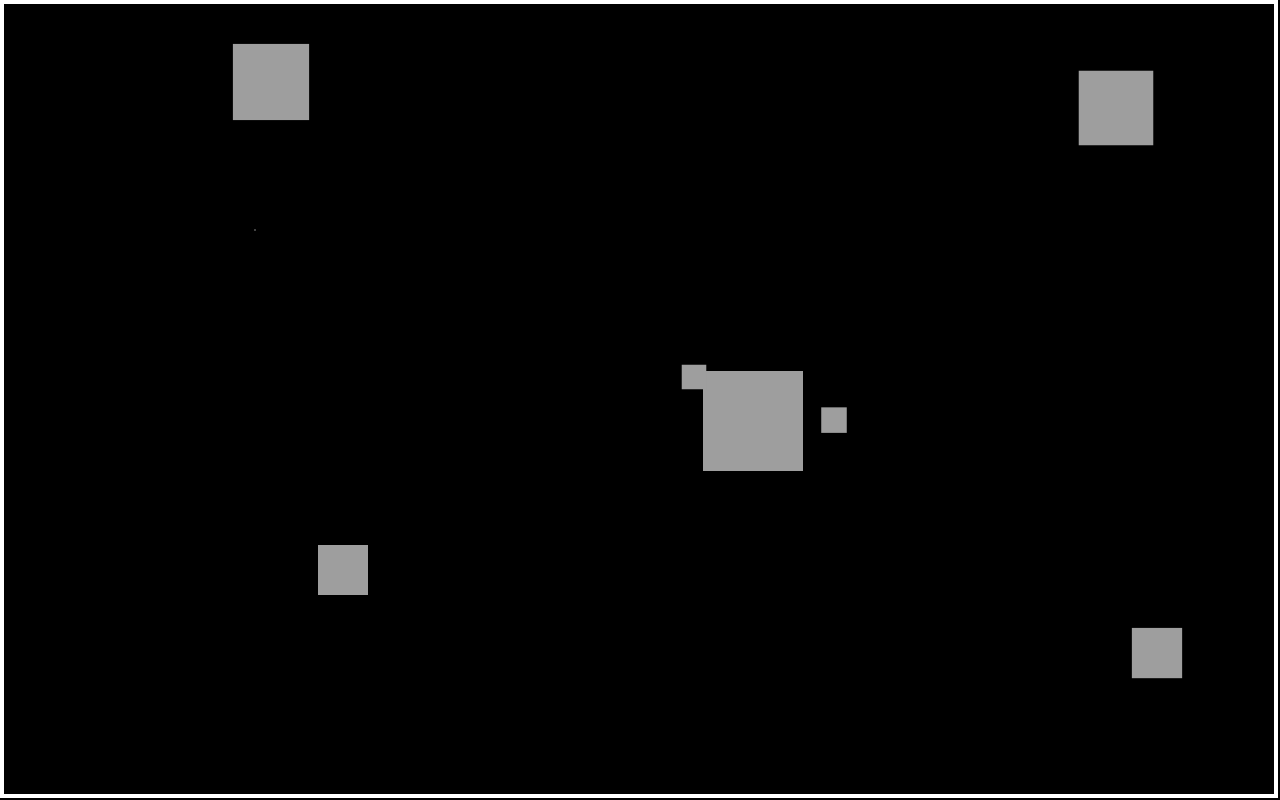
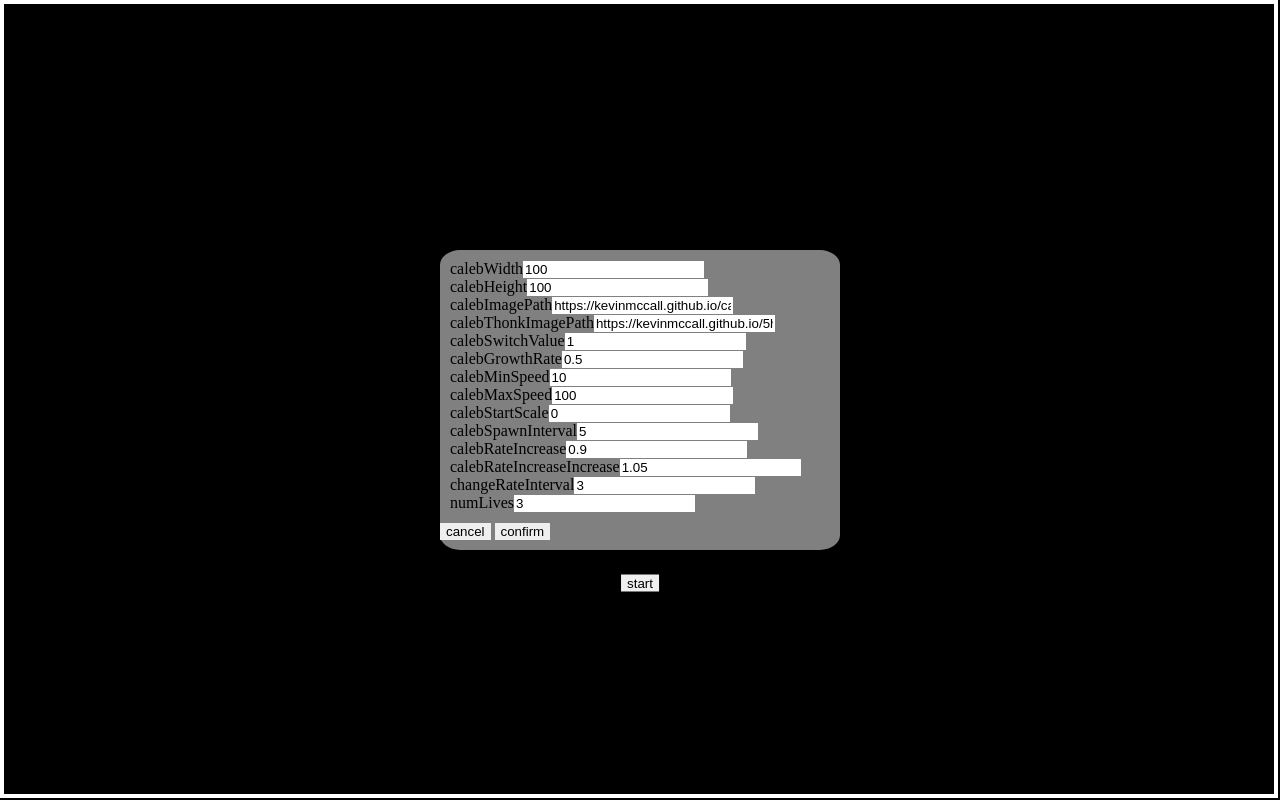
Before and after one commit to kevinmccall/caleb-aim-trainer, a plain HTML site: page index.html in a window 1280 px wide. Drawn offline with Linux system fonts and the light colour scheme.

Commit message:
added score, lives, but calebs are spawning weird...

```diff
--- a/caleb.js
+++ b/caleb.js
@@ -12,7 +12,6 @@ export class Caleb {
         this.isGrowing = true;
         this.growthRate = config.calebGrowthRate;
         this.switchValue = config.calebSwitchValue;
-        this.endValue = config.calebEndValue;
         this.engine = engine;
         this.id = null;
     }
@@ -27,8 +26,7 @@ export class Caleb {
             this.rect.scale += this.growthRate * delta;
         } else {
             this.rect.scale -= this.growthRate * delta;
-            if (this.rect.scale < this.endValue) {
-                console.log(this)
+            if (this.rect.scale <= 0) {
                 this.onDoneGrowing();
             }
         }
--- a/config.js
+++ b/config.js
@@ -1,37 +1,82 @@
-const CALEB_WIDTH = 100;
-const CALEB_HEIGHT = 100;
-const CALEB_IMG_PATH = "https://kevinmccall.github.io/caleb.webp";
-const CALEB_THONK_IMG_PATH = "https://kevinmccall.github.io/5head.webp";
-const CALEB_SWITCH_VALUE = 1;
-const CALEB_END_VALUE = 0;
-const CALEB_GROWTH_RATE = .5;
-const CALEB_MIN_SPEED = 10;
-const CALEB_MAX_SPEED = 100;
-const CALEB_START_SCALE = 0;
-const CALEB_SPAWN_INTERVAL = 1;
-const CALEB_RATE_INCREASE = 0.9;
-const RATE_CHANGE_INCREASE = 1.05;
-const CHANGE_RATE_INTERVAL = 3;
-const START_CALEB_SPAWN_INTERVAL = 5;
-const CALEB_MISSED_TO_LOSE = 3;
+export const config = {
+  /** The width of the Caleb */
+  calebWidth: 100,
+  /** The height of the Caleb */
+  calebHeight: 100,
+  /** The image for the caleb */
+  calebImagePath: "https://kevinmccall.github.io/caleb.webp",
+  /** The alternate image for the caleb */
+  calebThonkImagePath: "https://kevinmccall.github.io/5head.webp",
+  /** The scale value which the Caleb goes from growing to shrinking */
+  calebSwitchValue: 1,
+  /** The rate at which the Caleb grows/shrinks*/
+  calebGrowthRate: .5,
+  /** The minimum velocity in pixels/second of a Caleb */
+  calebMinSpeed: 10,
+  /** The maximum velocity in pixels/second of a Caleb */
+  calebMaxSpeed: 100,
+  /** The scale at which the caleb starts at */
+  calebStartScale: 0,
+  /** The *starting* interval for the spawn rates of caleb. One Caleb will
+   * spawn every calebSpawnInterval seconds. This is not constant,
+   * it is modified by calebRateIncrease
+  */
+  calebSpawnInterval: 5,
+  /** Multiplicative change of the spawn rate of Calebs. This is not constant,
+   * it is modified by calebRateIncreaseIncrease
+  */
+  calebRateIncrease: 0.9,
+  /** The multiplicative change of the spawn rates of spawn rates of Calebs.
+   * This property is analagous to the acceleration of difficulty.
+   */
+  calebRateIncreaseIncrease: 1.05,
+  /** This is how many seconds that it takes for a calebRateIncrease and a
+   * calebRateIncreaseIncrease to take effect*/
+  changeRateInterval: 3,
+  /** Natural number of missed Calebs before the game is over */
+  numLives: 3
+};
+const configMenu = document.getElementById("config")
+const optionsContainer = configMenu.getElementsByClassName("property-container")[0];
 
 
 
-export const config = {
-  calebWidth: CALEB_WIDTH,
-  calebHeight: CALEB_HEIGHT,
-  calebImagePath: CALEB_IMG_PATH,
-  calebThonkImagePath: CALEB_THONK_IMG_PATH,
-  calebSwitchValue: CALEB_SWITCH_VALUE,
-  calebEndValue: CALEB_END_VALUE,
-  calebGrowthRate: CALEB_GROWTH_RATE,
-  calebMinSpeed: CALEB_MIN_SPEED,
-  calebMaxSpeed: CALEB_MAX_SPEED,
-  calebStartScale: CALEB_START_SCALE,
-  calebSpawnInterval: CALEB_SPAWN_INTERVAL,
-  calebRateIncrease: CALEB_RATE_INCREASE,
-  calebRateIncreaseIncrease: RATE_CHANGE_INCREASE,
-  changeRateInterval: CHANGE_RATE_INTERVAL,
-  startCalebSpawnInterval: START_CALEB_SPAWN_INTERVAL,
-  numLives: CALEB_MISSED_TO_LOSE
-};
+function initConfigMenu() {
+  for (let property in config) {
+    let label = document.createElement("label");
+    let input = document.createElement("input");
+    input.value = config[property];
+    label.name = property;
+    label.id = property;
+    label.innerText = property;
+    label.appendChild(input)
+    optionsContainer.appendChild(label);
+    document.getElementById("config-confirm").onclick = () => {
+      console.log("confirm")
+      saveConfig()
+    }
+    document.getElementById("config-cancel").onclick = () => {
+      console.log("cancel")
+      closeConfigMenu();
+    }
+  }
+}
+
+export function openConfigMenu() {
+  for (let element of optionsContainer.children) {
+    element.children[0].value = config[element.innerText];
+  }
+  configMenu.hidden = false;
+}
+
+function saveConfig() {
+  for (let element of optionsContainer.children) {
+    config[element.innerText] = element.children[0].value;
+  }
+}
+
+export function closeConfigMenu() {
+  configMenu.hidden = true;
+}
+
+initConfigMenu()
--- a/engine.js
+++ b/engine.js
@@ -1,29 +1,41 @@
 import { Caleb } from "./caleb.js";
 import { config } from "./config.js";
 import { Rect } from "./rect.js";
+import { randInt } from "./utils.js";
+
+const defaultFont = "sans-serif"
 
 export class Engine {
-
     constructor() {
         /** @type {HTMLCanvasElement} */
         this.canvas = document.getElementById("screen");
         /** @type {CanvasRenderingContext2D} */
         this.ctx = this.canvas.getContext("2d");
+        this.old = null;
         this.updatedObjects = new Map();
-        this.old = Date.now()
         this.canvas.width = window.innerWidth - 10;
         this.canvas.height = window.innerHeight - 10;
         this.toDelete = [];
         this.currentElementID = 0;
-        this.playing = true;
-        this.lives = 3;
+        this.playing = false;
         this.canvas.addEventListener("mousemove", this.handleMouse.bind(this));
         this.canvas.addEventListener("mousedown", this.handleMouseClick.bind(this));
+        this.lives = null;
         this.mouseX = null;
         this.mouseY = null;
-        this.nextSpawnTime = Date.now()
+        this.nextSpawnTime = null;
+        this.spawnDelay = null;
         this.score = 0;
     }
+    start() {
+        this.playing = true;
+        this.old = Date.now()
+        this.nextSpawnTime = Date.now();
+        this.lives = config.numLives;
+        this.spawnDelay = config.calebStartScale;
+        this.update();
+    }
+
     registerEntity(entity) {
         this.updatedObjects.set(this.currentElementID++, entity);
         entity.id = this.currentElementID - 1;
@@ -35,6 +47,13 @@ export class Engine {
     update() {
         let current = Date.now()
         let delta = (current - this.old) / 1000;
+        if (current > this.nextSpawnTime) {
+            const x = randInt(config.calebWidth / 2, this.canvas.width - config.calebWidth / 2);
+            const y = randInt(config.calebHeight / 2, this.canvas.height - config.calebHeight / 2);
+            this.createCaleb(x, y);
+            this.nextSpawnTime = current + config.calebSpawnInterval * 1000;
+        }
+
         this.old = current;
         this.ctx.clearRect(0, 0, this.canvas.width, this.canvas.height);
         this.updatedObjects.forEach((obj) => {
@@ -45,6 +64,15 @@ export class Engine {
                 obj.draw(this.ctx);
             }
         });
+        this.ctx.fillStyle = "white";
+        this.ctx.font = `40px ${defaultFont}`
+        this.ctx.textAlign = "center";
+        this.ctx.fillText(`Score: ${this.score}`, this.canvas.width / 2, 50);
+        this.ctx.font = `20px ${defaultFont}`;
+        this.ctx.textAlign = "right";
+        let message = `Lives: ${this.lives}`;
+        let fontInfo = this.ctx.measureText(message);
+        this.ctx.fillText(message, this.canvas.width - fontInfo.width, 50);
         if (this.toDelete.length > 0) {
             this.toDelete.forEach((id) => {
                 delete this.updatedObjects.get(id);
@@ -66,7 +94,7 @@ export class Engine {
     }
 
     handleMouseClick(event) {
-        for (let [id, obj] of this.updatedObjects) {
+        for (let [, obj] of this.updatedObjects) {
             if (obj.rect.isPointInRect(event.x, event.y)) {
                 obj.onClick();
                 return;
@@ -78,13 +106,14 @@ export class Engine {
         console.log('game has ended')
         this.ctx.clearRect(0, 0, this.canvas.width, this.canvas.height);
         this.ctx.textAlign = "center";
-        this.ctx.fillStyle = "white";
+        this.ctx.fillStyle = "red";
+        this.ctx.font = `60px ${defaultFont}`
         this.ctx.fillText("game over :(", this.canvas.width / 2, this.canvas.height / 2)
     }
 
     createCaleb(x, y) {
-        let width = 100;
-        let height = 100;
+        let width = config.calebWidth;
+        let height = config.calebHeight;
         let image = new Image();
         image.src = config.calebImagePath;
         let rect = new Rect(x, y, width, height, 0);
--- a/index.html
+++ b/index.html
@@ -3,12 +3,21 @@
   <head>
     <meta charset="UTF-8" />
     <meta http-equiv="X-UA-Compatible" content="IE=edge" />
-    <meta name="viewport" content="width=device-width, initial-scale=1.0" />
+    <meta
+      name="viewport"
+      content="width=device-width, initial-scale=1, maximum-scale=1, user-scalable=no"
+    />
     <script src="./script.js" defer type="module"></script>
     <title>Caleb Bouncy</title>
   </head>
   <body>
     <canvas id="screen">no canvas :(</canvas>
+    <button id="start">start</button>
+    <div id="config" hidden="true">
+      <div class="property-container"></div>
+      <button id="config-cancel">cancel</button>
+      <button id="config-confirm">confirm</button>
+    </div>
     <link rel="stylesheet" href="style.css" />
   </body>
 </html>
--- a/script.js
+++ b/script.js
@@ -1,11 +1,15 @@
 import { Engine } from "./engine.js";
-import { config } from "./config.js";
-import { randInt } from "./utils.js";
+import { config, openConfigMenu, closeConfigMenu } from "./config.js";
+
 
 const engine = new Engine();
-setInterval(() => {
-    const x = randInt(config.calebWidth / 2, engine.canvas.width - config.calebWidth / 2);
-    const y = randInt(config.calebHeight / 2, engine.canvas.height - config.calebHeight / 2);
-    engine.createCaleb(x, y);
-}, config.calebGrowthRate * 1000)
-engine.update()
+let startButton = document.getElementById("start");
+openConfigMenu()
+
+startButton.onclick = () => {
+    console.log(config.numLives);
+    closeConfigMenu();
+    console.log("start")
+    engine.start()
+    startButton.hidden = true;
+}
--- a/style.css
+++ b/style.css
@@ -23,3 +23,30 @@ body {
   color: white;
   font-size: 40pt;
 }
+
+#config {
+  width: 400px;
+  height: 300px;
+  position: absolute;
+  left: 50%;
+  top: 50%;
+  background-color: gray;
+  border-radius: 5%;
+  transform: translate(-50%, -50%);
+}
+
+.property-container {
+  display: flex;
+  flex-direction: column;
+  margin: 10px;
+}
+.property-container > input {
+  margin: 1px;
+}
+
+#start {
+  position: absolute;
+  bottom: 25%;
+  left: 50%;
+  transform: translate(-50%, -50%);
+}
```
